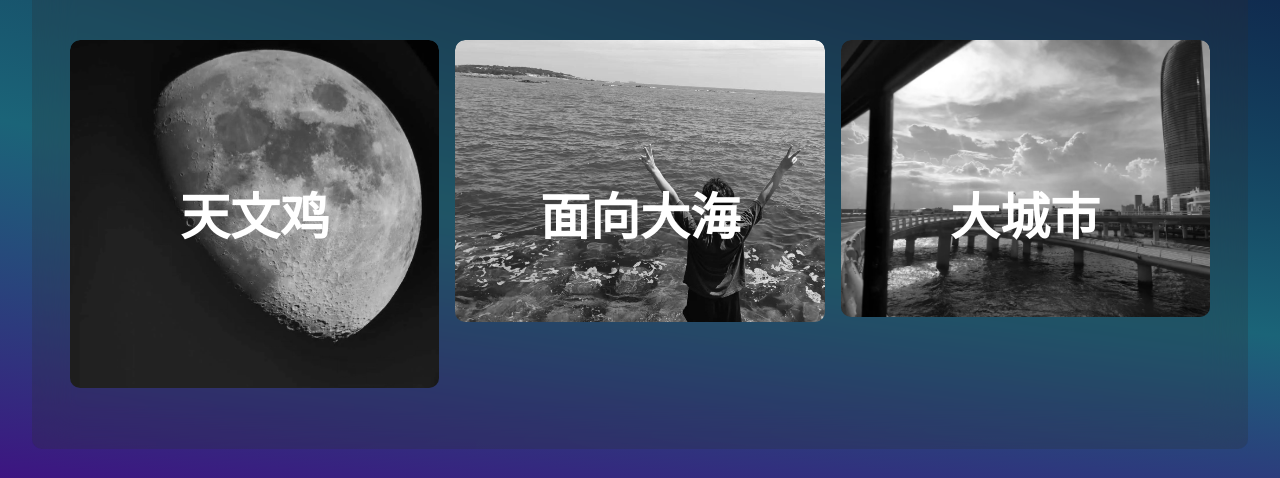
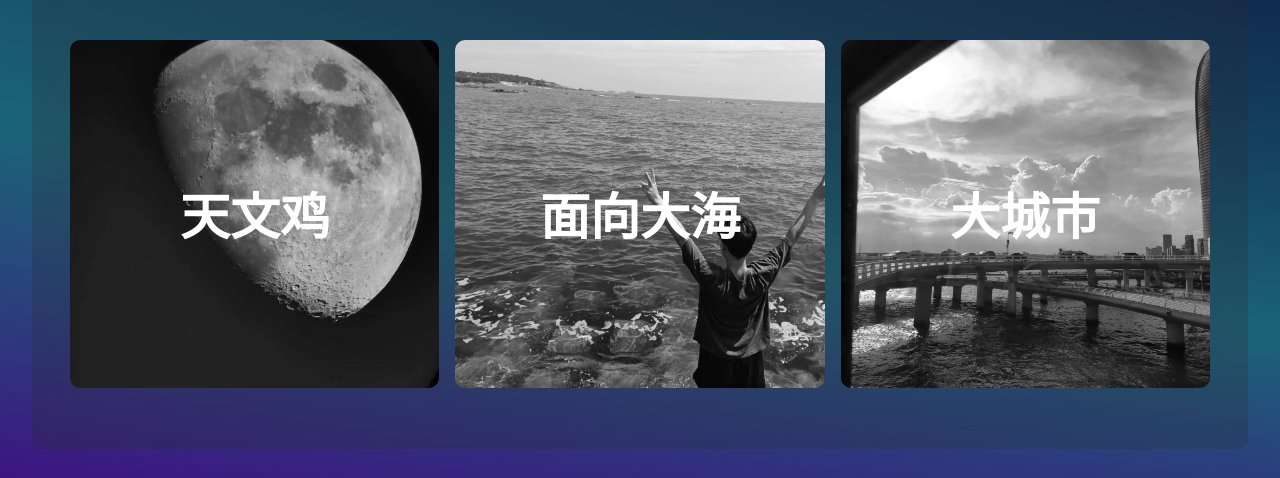
Before and after one commit to xioajiumi/personalWebsite, a website built with webpack: page src/view/index.html in a window 1280 px wide. Shown: the part 304-782 px from the top of the page. Built offline with nearby package versions, Linux system fonts and the light colour scheme.

Commit message:
BUGFIX:修复图片参差不齐

```diff
--- a/src/css/index.scss
+++ b/src/css/index.scss
@@ -218,16 +218,17 @@ html {
           transition: all 0.5s ease-out; //all in one
 
           //pic
-          background-size: cover;
-          background-repeat: no-repeat;
-          img {
-            position: absolute;
-            top: 0;
-            left: 0;
-            z-index: -1;
-            width: 100%;
-            // height: 100%;
-          }
+          background-size: cover !important;
+          background-repeat: no-repeat !important;
+          background-position: 50% 50% !important;
+          // img {
+          //   position: absolute;
+          //   top: 0;
+          //   left: 0;
+          //   z-index: -1;
+          //   width: 100%;
+          //   height: 100%;
+          // }
 
           //展示标题
           .title {
@@ -298,19 +299,22 @@ html {
         }
         //展示图片src
         .moon {
-          img {
-            content: url(../img/moon.webp);
-          }
+          background: url(../img/moon.webp);
+          // img {
+          //   content: url(../img/moon.webp);
+          // }
         }
         .sea {
-          img {
-            content: url(../img/sea.webp);
-          }
+          background: url(../img/sea.webp);
+          // img {
+          //   content: url(../img/sea.webp);
+          // }
         }
         .cloud {
-          img {
-            content: url(../img/cloud.webp);
-          }
+          background: url(../img/cloud.webp);
+          // img {
+          //   content: url(../img/cloud.webp);
+          // }
         }
       }
     }
--- a/src/view/index.html
+++ b/src/view/index.html
@@ -58,7 +58,7 @@
           <!-- 案例区域 -->
           <div class="caseContainer">
             <div class="case moon">
-              <img src="" alt="" loading="lazy" />
+              <!-- <img src="" alt="" loading="lazy" /> -->
               <div class="title">天文鸡</div>
               <div class="infoCard">
                 <div class="info">略懂双筒/观鸟/天文望远镜,如今已经退坑……</div>
@@ -72,7 +72,7 @@
               </div>
             </div>
             <div class="case sea">
-              <img src="" alt="" loading="lazy" />
+              <!-- <img src="" alt="" loading="lazy" /> -->
               <div class="title">面向大海</div>
               <div class="infoCard">
                 <div class="info">
@@ -82,7 +82,7 @@
               </div>
             </div>
             <div class="case cloud">
-              <img src="" alt="" loading="lazy" />
+              <!-- <img src="" alt="" loading="lazy" /> -->
               <div class="title">大城市</div>
               <div class="infoCard">
                 <div class="info">
```
Also changed, not shown: dist/css/main.css, dist/index.html, src/css/index.css, 1 other file.
